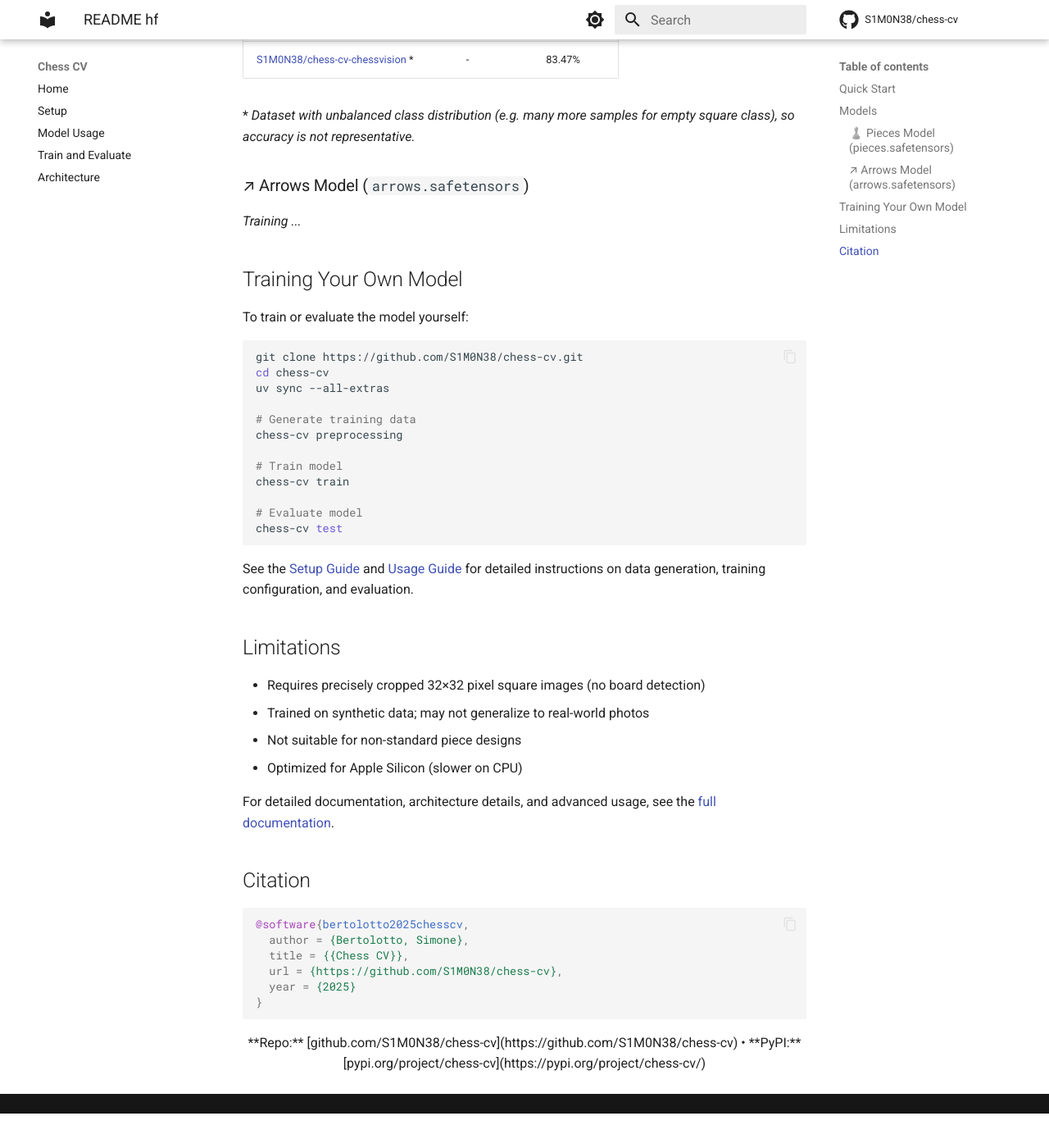
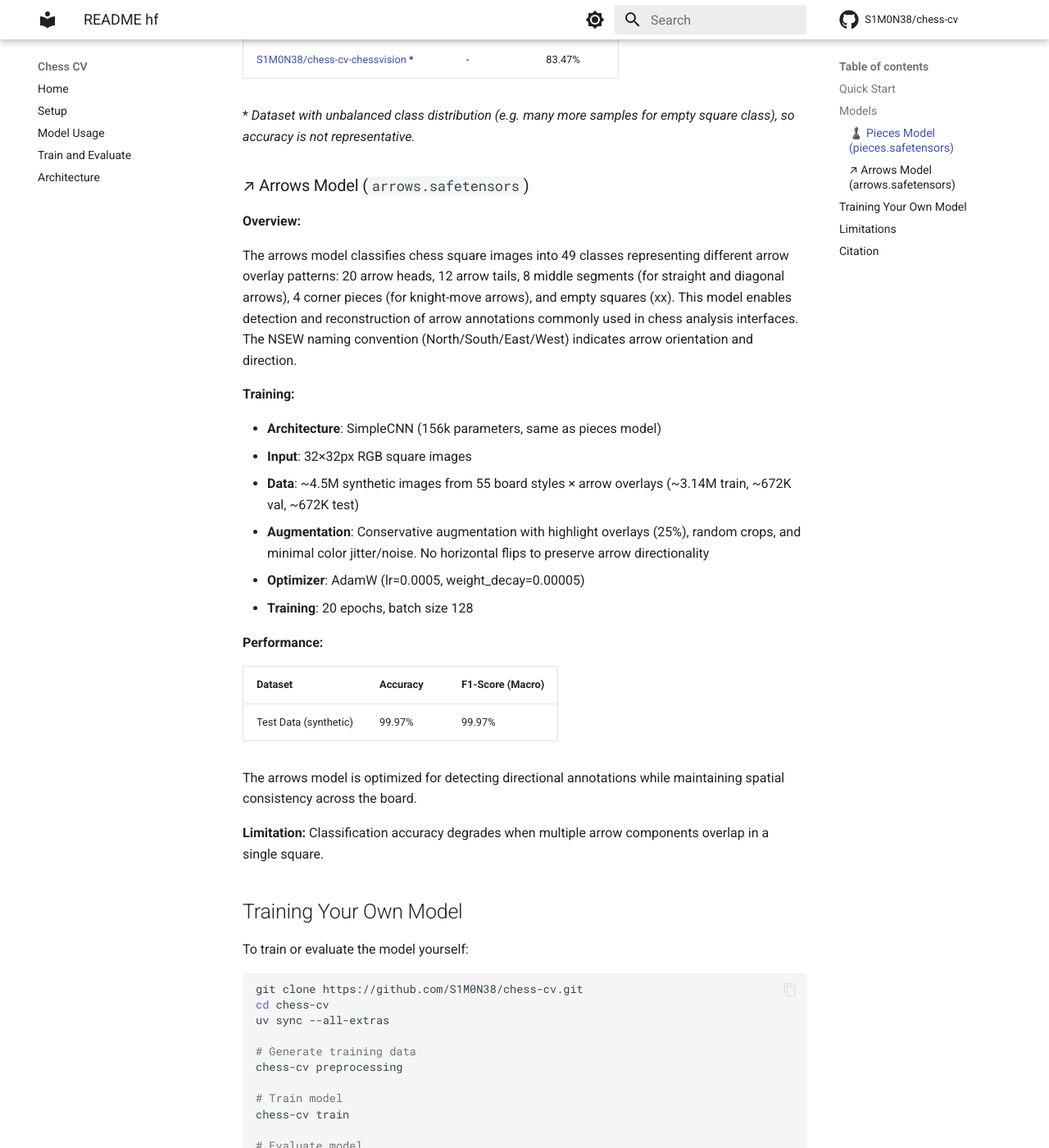
Before and after one commit to S1M0N38/chess-cv, an MkDocs documentation site: the page built from docs/README_hf.md, in a window 1280 px wide and 1400 px high, scrolled down 1782 px. Shown: the whole window at 82% size. Built offline with MkDocs 1.6.1 and Material for MkDocs 9.7.7, drawn with Linux system fonts in a browser that asks for light colours; comment, search, counter and statistics services are not loaded; before the commit the page ends 3140 px from its top, so only the background shows below that.

Commit message:
docs: update README_hf.md with new arrows model

```diff
--- a/docs/README_hf.md
+++ b/docs/README_hf.md
@@ -55,6 +55,23 @@ model-index:
             verified: false
           - type: f1
             value: 0.8347
+            name: F1 Score (Macro)
+            verified: false
+  - name: chess-cv-arrows
+    results:
+      - task:
+          type: image-classification
+          name: Image Classification
+        dataset:
+          name: Chess CV Arrows Test Dataset
+          type: chess-cv-arrows-test
+        metrics:
+          - type: accuracy
+            value: 0.9997
+            name: Accuracy
+            verified: false
+          - type: f1
+            value: 0.9997
             name: F1 Score (Macro)
             verified: false
 pipeline_tag: image-classification
@@ -129,49 +146,28 @@ The pieces model classifies chess square images into 13 classes: 6 white pieces
 
 ### ↗ Arrows Model (`arrows.safetensors`)
 
-*Training ...*
+**Overview:**
 
-<!---->
+The arrows model classifies chess square images into 49 classes representing different arrow overlay patterns: 20 arrow heads, 12 arrow tails, 8 middle segments (for straight and diagonal arrows), 4 corner pieces (for knight-move arrows), and empty squares (xx). This model enables detection and reconstruction of arrow annotations commonly used in chess analysis interfaces. The NSEW naming convention (North/South/East/West) indicates arrow orientation and direction.
 
-<!-- **Overview:** -->
+**Training:**
 
-<!---->
+- **Architecture**: SimpleCNN (156k parameters, same as pieces model)
+- **Input**: 32×32px RGB square images
+- **Data**: ~4.5M synthetic images from 55 board styles × arrow overlays (~3.14M train, ~672K val, ~672K test)
+- **Augmentation**: Conservative augmentation with highlight overlays (25%), random crops, and minimal color jitter/noise. No horizontal flips to preserve arrow directionality
+- **Optimizer**: AdamW (lr=0.0005, weight_decay=0.00005)
+- **Training**: 20 epochs, batch size 128
 
-<!-- The arrows model classifies chess square images into 49 classes representing different arrow overlay patterns: 20 arrow heads (N, NE, E, SE, S, SW, W, NW, and intermediate directions), 12 arrow tails, 8 middle segments, 4 corner pieces, and empty squares (xx). This model enables detection and reconstruction of arrow annotations commonly used in chess analysis interfaces. -->
+**Performance:**
 
-<!---->
+| Dataset               | Accuracy | F1-Score (Macro) |
+| --------------------- | -------- | ---------------- |
+| Test Data (synthetic) | 99.97%   | 99.97%           |
 
-<!-- **Training:** -->
+The arrows model is optimized for detecting directional annotations while maintaining spatial consistency across the board.
 
-<!---->
-
-<!-- - **Architecture**: SimpleCNN (156k parameters, same as pieces model) -->
-
-<!-- - **Input**: 32×32px RGB square images -->
-
-<!-- - **Data**: ~93,000 synthetic images from 55 board styles × arrow overlays -->
-
-<!-- - **Augmentation**: Conservative augmentation with highlight overlays (25%), random crops, and minimal color jitter/noise. No horizontal flips or rotation to preserve arrow directionality -->
-
-<!-- - **Optimizer**: AdamW (lr=0.0003, weight_decay=0.0003) -->
-
-<!-- - **Training**: 200 epochs, batch size 64 -->
-
-<!---->
-
-<!-- **Performance:** -->
-
-<!---->
-
-<!-- | Dataset               | Accuracy | F1-Score (Macro) | -->
-
-<!-- | --------------------- | -------- | ---------------- | -->
-
-<!-- | Test Data (synthetic) | ~99%     | ~99%             | -->
-
-<!---->
-
-<!-- The arrows model is optimized for detecting directional annotations while maintaining spatial consistency across the board. -->
+**Limitation:** Classification accuracy degrades when multiple arrow components overlap in a single square.
 
 ## Training Your Own Model
 
```
